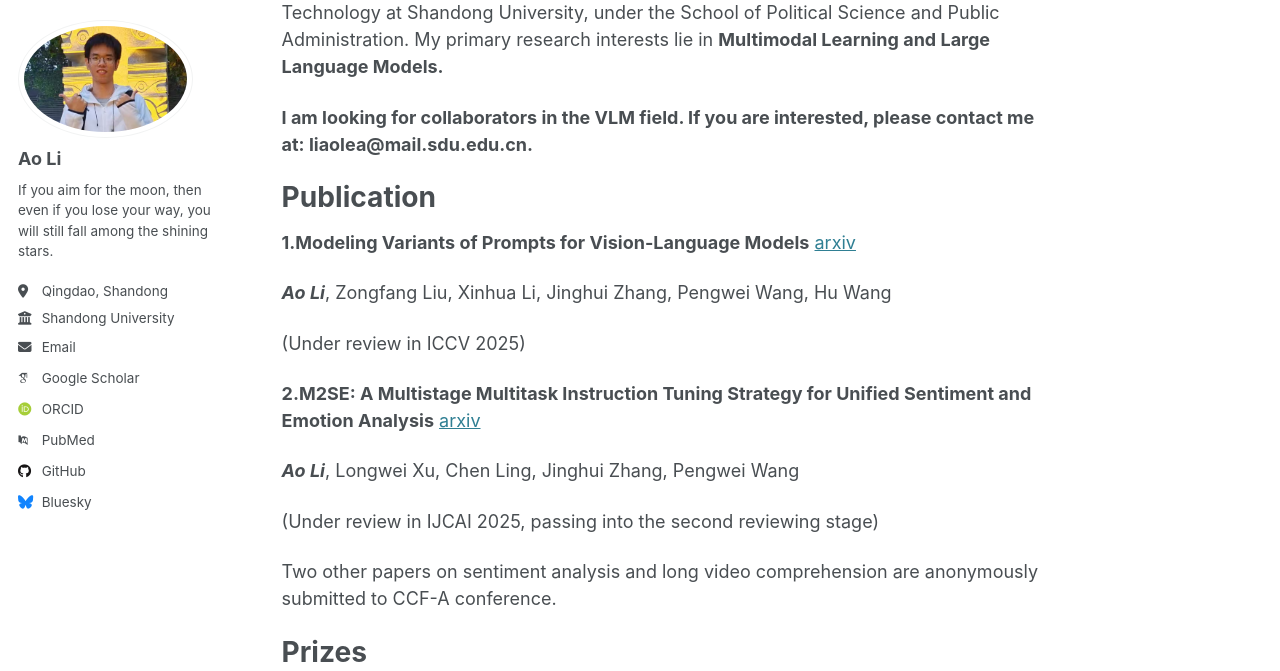
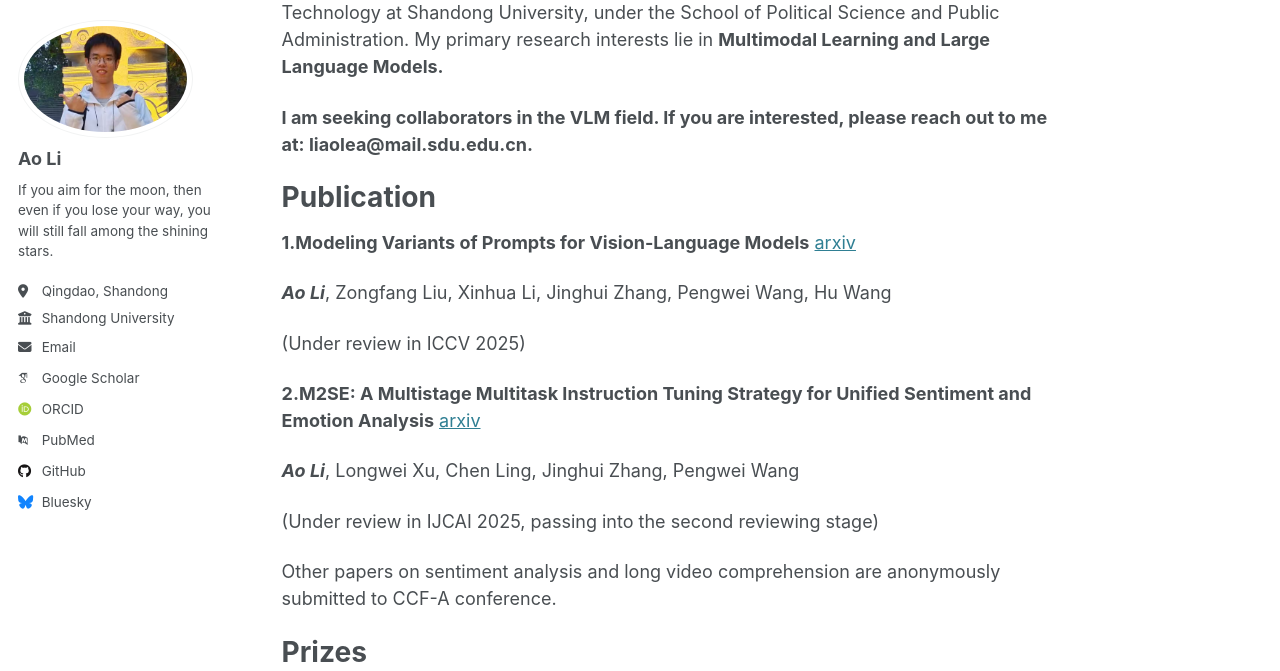
Before and after one commit to liaolea/liaolea.github.io, a Jekyll site: the page built from _pages/about.md, in a window 1280 px wide and 1360 px high. Shown: the part 176-847 px from the top of the window. Built offline with Jekyll 4.4.1, drawn with Linux system fonts in a browser that asks for light colours; some web fonts are replaced.

Commit message:
Update about.md

```diff
--- a/_pages/about.md
+++ b/_pages/about.md
@@ -9,7 +9,7 @@ redirect_from:
 
 I am pursuing a dual degree in Public Administration and Electronic Science and Technology at Shandong University, under the School of Political Science and Public Administration. My primary research interests lie in **Multimodal Learning and Large Language Models.**
 
-**I am looking for collaborators in the VLM field. If you are interested, please contact me at: liaolea@mail.sdu.edu.cn.**
+**I am seeking collaborators in the VLM field. If you are interested, please reach out to me at: liaolea@mail.sdu.edu.cn.**
 
 Publication
 ======
@@ -25,7 +25,7 @@ Publication
 
 (Under review in IJCAI 2025, passing into the second reviewing stage)
 
-Two other papers on sentiment analysis and long video comprehension are anonymously submitted to CCF-A conference.
+Other papers on sentiment analysis and long video comprehension are anonymously submitted to CCF-A conference.
 
 Prizes
 ======
```
